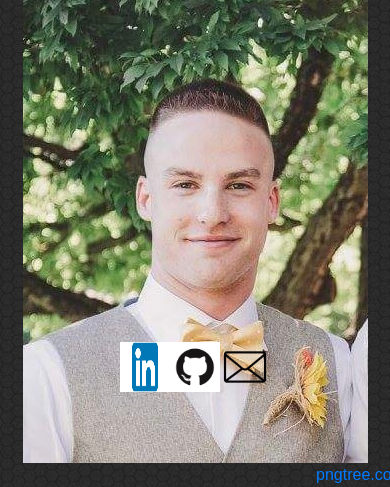
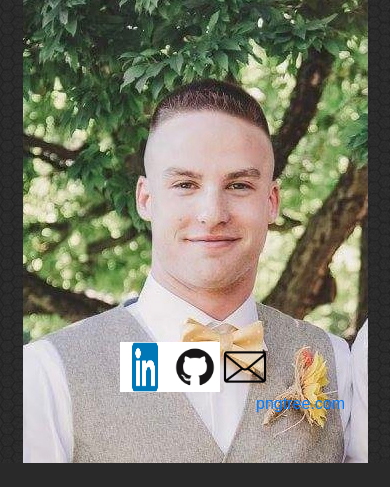
Before and after one commit to Discotech17/Resume, a Django app: page / in a window 390 px wide; the page is wider, and only the part inside the window is pictured. Shown: the part 442-929 px from the top of that part. After the commit the page ends 905 px from the top of that part, so only its background shows below. Run offline with Django 3.2, Linux system fonts and the light colour scheme; some libraries are stand-ins or nearby versions.

Commit message:
mobile test 21

```diff
--- a/templates/home.html
+++ b/templates/home.html
@@ -19,19 +19,12 @@
             width: 100%;
             height: 300px;
         }
-        footer1 {
+        footer {
             position: fixed;
             bottom: 0;
             width: 100%;
             height: 75px;
             padding: 60px;
-        }
-        footer2 {
-            position: fixed;
-            bottom: 0;
-            width: 100%;
-            padding: 5px;
-            height: 5px;
         }
         </style>
     </head>
@@ -73,7 +66,7 @@
         <script src="{% static 'js/jquery.min.js' %}"></script>
         <script src="{% static 'js/popper.min.js' %}"></script>
         <script src="{% static 'js/bootstrap.min.js' %}"></script>
-        <footer1>
+        <footer>
             <div class="row justify-content-center">
                 <a href="https://www.linkedin.com/in/matt-descoteaux-896522131/">
                     <img src="static/img/linkedin.png" alt="LinkedIn" style="width:50px;height:50px;">
@@ -82,11 +75,9 @@
                 <a href="mailto:matt.descoteaux@outlook.com">
                     <img src="static/img/email.png" alt="Email" style="width:50px;height:50px;">
             </div>
-        </footer1>
-        <footer2>
             <div class="row float-right">
                 <a href='https://pngtree.com/so/letter-clipart'>pngtree.com</a>
             </div>
-        </footer2>
+        </footer>
     </body>
 </html>
```
